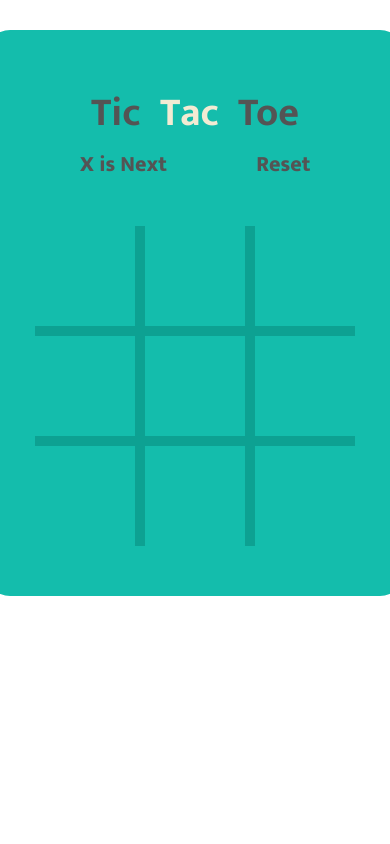
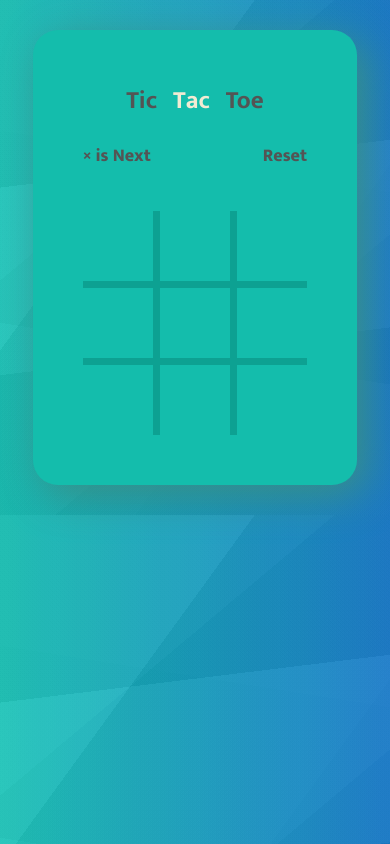
Before and after one commit to farhan-nahid/js-tic-tac-toe, a plain HTML site: page index.html in a window 390 px wide. Drawn offline with Linux system fonts and the light colour scheme.

Commit message:
all done

```diff
--- a/index.html
+++ b/index.html
@@ -13,7 +13,7 @@
       <section class="container">
         <h1 class="title">Tic <span>Tac </span> Toe</h1>
         <div class="status__action">
-          <div class="status">X is Next</div>
+          <div class="status">× is Next</div>
           <div class="reset">Reset</div>
         </div>
         <div class="tic__tac__toe__grid">
--- a/index.js
+++ b/index.js
@@ -13,15 +13,12 @@ const oSymbol = "○";
 
 let gameIsLive = true;
 let xIsNext = true;
-let winner = null;
-
 //functions
 
 const letterToSymbol = (letter) => (letter === "x" ? xSymbol : oSymbol);
 
 const handleWin = (letter) => {
   gameIsLive = false;
-  winner = letter;
   if (letter === "x") {
     statusArea.innerHTML = `${letter} Has Won!!`;
   } else {
@@ -44,56 +41,56 @@ const checkGameStatus = () => {
 
   if (topLeft && topLeft === topMiddle && topLeft === topRight) {
     handleWin(topLeft);
-    gameCeils[0].classList.add('won')
-    gameCeils[1].classList.add('won')
-    gameCeils[2].classList.add('won')
+    gameCeils[0].classList.add("won");
+    gameCeils[1].classList.add("won");
+    gameCeils[2].classList.add("won");
   } else if (
     middleLeft &&
     middleLeft === middleMiddle &&
     middleLeft === middleRight
   ) {
     handleWin(middleLeft);
-    gameCeils[3].classList.add('won')
-    gameCeils[4].classList.add('won')
-    gameCeils[5].classList.add('won')
+    gameCeils[3].classList.add("won");
+    gameCeils[4].classList.add("won");
+    gameCeils[5].classList.add("won");
   } else if (
     bottomLeft &&
     bottomLeft === bottomMiddle &&
     bottomLeft === bottomRight
   ) {
     handleWin(bottomLeft);
-    gameCeils[6].classList.add('won')
-    gameCeils[7].classList.add('won')
-    gameCeils[8].classList.add('won')
+    gameCeils[6].classList.add("won");
+    gameCeils[7].classList.add("won");
+    gameCeils[8].classList.add("won");
   } else if (topLeft && topLeft === middleLeft && topLeft === bottomLeft) {
     handleWin(topLeft);
-    gameCeils[0].classList.add('won')
-    gameCeils[3].classList.add('won')
-    gameCeils[6].classList.add('won')
+    gameCeils[0].classList.add("won");
+    gameCeils[3].classList.add("won");
+    gameCeils[6].classList.add("won");
   } else if (
     topMiddle &&
     topMiddle === middleMiddle &&
     topMiddle === bottomMiddle
   ) {
     handleWin(topMiddle);
-    gameCeils[1].classList.add('won')
-    gameCeils[4].classList.add('won')
-    gameCeils[7].classList.add('won')
+    gameCeils[1].classList.add("won");
+    gameCeils[4].classList.add("won");
+    gameCeils[7].classList.add("won");
   } else if (topRight && topRight === middleRight && topRight === bottomRight) {
     handleWin(topRight);
-    gameCeils[2].classList.add('won')
-    gameCeils[5].classList.add('won')
-    gameCeils[8].classList.add('won')
+    gameCeils[2].classList.add("won");
+    gameCeils[5].classList.add("won");
+    gameCeils[8].classList.add("won");
   } else if (topLeft && topLeft === middleMiddle && topLeft === bottomRight) {
     handleWin(topLeft);
-    gameCeils[0].classList.add('won')
-    gameCeils[4].classList.add('won')
-    gameCeils[8].classList.add('won')
+    gameCeils[0].classList.add("won");
+    gameCeils[4].classList.add("won");
+    gameCeils[8].classList.add("won");
   } else if (topRight && topRight === middleMiddle && topRight === bottomLeft) {
     handleWin(topRight);
-    gameCeils[2].classList.add('won')
-    gameCeils[4].classList.add('won')
-    gameCeils[6].classList.add('won')
+    gameCeils[2].classList.add("won");
+    gameCeils[4].classList.add("won");
+    gameCeils[6].classList.add("won");
   } else if (
     topLeft &&
     topMiddle &&
@@ -120,20 +117,20 @@ const checkGameStatus = () => {
 // event handlers
 
 const handelReset = () => {
-  winner = null
-  xIsNext =true
+  xIsNext = true;
   statusArea.innerHTML = `${xSymbol} Is Next`;
   for (const ceil of gameCeils) {
-    ceil.classList.remove('x');
-    ceil.classList.remove('o');
-    ceil.classList.remove('won');
+    ceil.classList.remove("x");
+    ceil.classList.remove("o");
+    ceil.classList.remove("won");
   }
+  gameIsLive = true;
 };
 
 const handelCeilChange = (e) => {
   const classList = e.target.classList;
 
-  if (classList[1] === "x" || classList[1] === "o") {
+  if (!gameIsLive || classList[1] === "x" || classList[1] === "o") {
     return;
   }
 
--- a/style.css
+++ b/style.css
@@ -17,6 +17,43 @@
 }
 
 body {
+  background-image: linear-gradient(
+      306deg,
+      rgba(54, 54, 54, 0.05) 0%,
+      rgba(54, 54, 54, 0.05) 33.333%,
+      rgba(85, 85, 85, 0.05) 33.333%,
+      rgba(85, 85, 85, 0.05) 66.666%,
+      rgba(255, 255, 255, 0.05) 66.666%,
+      rgba(255, 255, 255, 0.05) 99.999%
+    ),
+    linear-gradient(
+      353deg,
+      rgba(81, 81, 81, 0.05) 0%,
+      rgba(81, 81, 81, 0.05) 33.333%,
+      rgba(238, 238, 238, 0.05) 33.333%,
+      rgba(238, 238, 238, 0.05) 66.666%,
+      rgba(32, 32, 32, 0.05) 66.666%,
+      rgba(32, 32, 32, 0.05) 99.999%
+    ),
+    linear-gradient(
+      140deg,
+      rgba(192, 192, 192, 0.05) 0%,
+      rgba(192, 192, 192, 0.05) 33.333%,
+      rgba(109, 109, 109, 0.05) 33.333%,
+      rgba(109, 109, 109, 0.05) 66.666%,
+      rgba(30, 30, 30, 0.05) 66.666%,
+      rgba(30, 30, 30, 0.05) 99.999%
+    ),
+    linear-gradient(
+      189deg,
+      rgba(77, 77, 77, 0.05) 0%,
+      rgba(77, 77, 77, 0.05) 33.333%,
+      rgba(55, 55, 55, 0.05) 33.333%,
+      rgba(55, 55, 55, 0.05) 66.666%,
+      rgba(145, 145, 145, 0.05) 66.666%,
+      rgba(145, 145, 145, 0.05) 99.999%
+    ),
+    linear-gradient(90deg, rgb(9, 201, 186), rgb(18, 131, 221));
   font-family: "Mukta", sans-serif;
 }
 
@@ -37,10 +74,11 @@ h1 {
 }
 
 .container {
-  margin-top: 30px;
+  margin: 30px 0;
   padding: 50px;
   border-radius: 25px;
   background-color: var(--bg-color);
+  box-shadow: 10px 10px 40px #389087;
 }
 
 .title {
@@ -48,12 +86,12 @@ h1 {
 }
 
 .status__action {
-  margin-top: 0px;
+  margin-top: 30px;
   font-size: 22px;
   font-weight: 800;
   display: flex;
-  justify-content: space-around;
-  height: 30px;
+  justify-content: space-between;
+  align-items: center;
 }
 
 .reset:hover {
@@ -63,7 +101,7 @@ h1 {
 }
 
 .tic__tac__toe__grid {
-  margin-top: 50px;
+  margin-top: 70px;
   display: grid;
   grid-template-columns: repeat(3, 1fr);
   grid-template-rows: repeat(3, 1fr);
@@ -79,6 +117,11 @@ h1 {
   display: flex;
   justify-content: center;
   align-items: center;
+}
+
+.x,
+.y {
+  cursor: default;
 }
 
 .x::after {
@@ -99,3 +142,32 @@ h1 {
 .danger {
   color: var(--red-color);
 }
+
+@media only screen and (max-width: 600px) {
+  h1 {
+    font-size: 25px;
+  }
+
+  .status__action {
+    margin-top: 20px;
+    font-size: 18px;
+  }
+
+  .tic__tac__toe__grid {
+    margin-top: 40px;
+    gap: 7px;
+  }
+
+  .tic__tac__toe__cell {
+    height: 70px;
+    width: 70px;
+  }
+
+  .x::after {
+    font-size: 100px;
+  }
+
+  .o::after {
+    font-size: 100px;
+  }
+}
```
Also changed, not shown: 1 other file.
